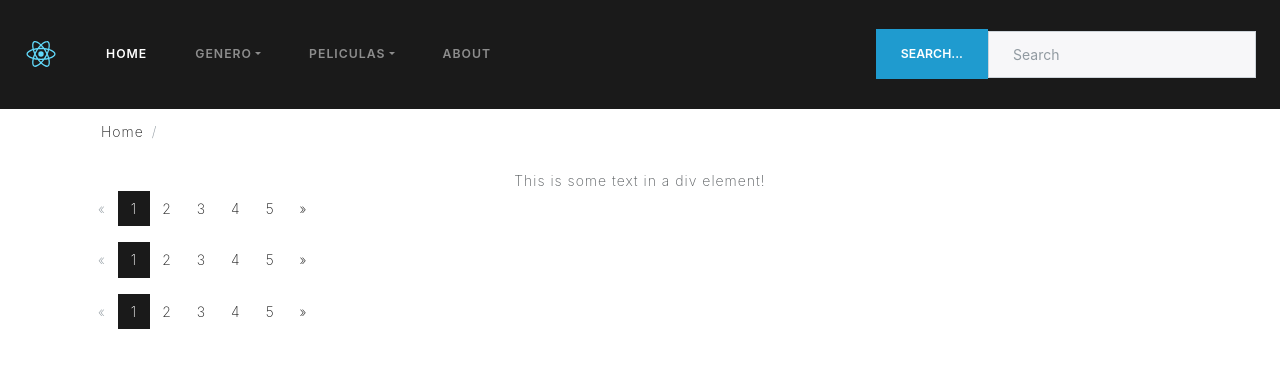
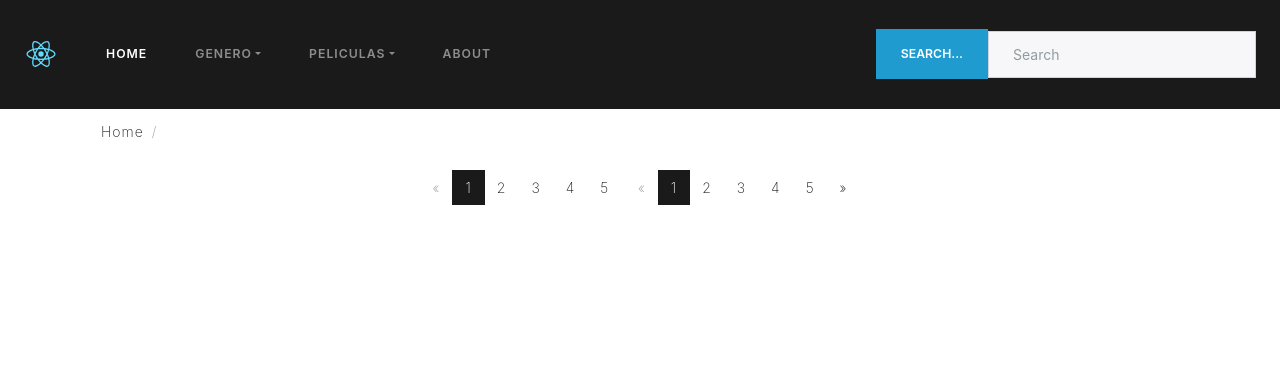
Before and after one commit to Alexramz/cine, a React (Create React App) app: page / in a window 1280 px wide. Shown: the top 368 px of the page. Built offline with nearby package versions, Linux system fonts and the light colour scheme; no server answers.

Commit message:
center pagination component

```diff
--- a/src/components/Container/Main/Paginacion.js
+++ b/src/components/Container/Main/Paginacion.js
@@ -5,7 +5,7 @@ class Paginacion extends Component{
     render(){
         return(
 
-                <div className="container">
+                <div className="row">
                     <ul className="pagination">
                     <li className="page-item disabled">
                     <a className="page-link" href="//#region ">&laquo;</a>
--- a/src/components/Container/Main/Principal.js
+++ b/src/components/Container/Main/Principal.js
@@ -25,13 +25,13 @@ class Principal extends Component{
         render(){
             return(
                 <div className="row" style={styles.principal}>
-                {this.props.list.map(item=>(
+
+                    {this.props.list.map(item=>(
                     <Imagen
                     key={item.id}
                     usuario={item}
                     />
                     ))}
-
                 </div>
             );
         };
--- a/src/components/Container/Main/Wrap.js
+++ b/src/components/Container/Main/Wrap.js
@@ -34,22 +34,23 @@ class Wrap extends Component{
             <BreadCrumbs
             buscar= {buscar}
             />
-
-            <div align="center" >
-            This is some text in a div element!
-            <Paginacion/>
-            </div>
+            <div className="row justify-content-center">
 
             <Paginacion/>
 
+
             {(list.length === 0)?
-            <React.Fragment></React.Fragment>
+            <React.Fragment>
+            </React.Fragment>
             :<Principal
             list={list}
             objNavbar={objNavbar}
             />}
 
             <Paginacion/>
+
+            </div>
+
             </div>
             );
     }
```
